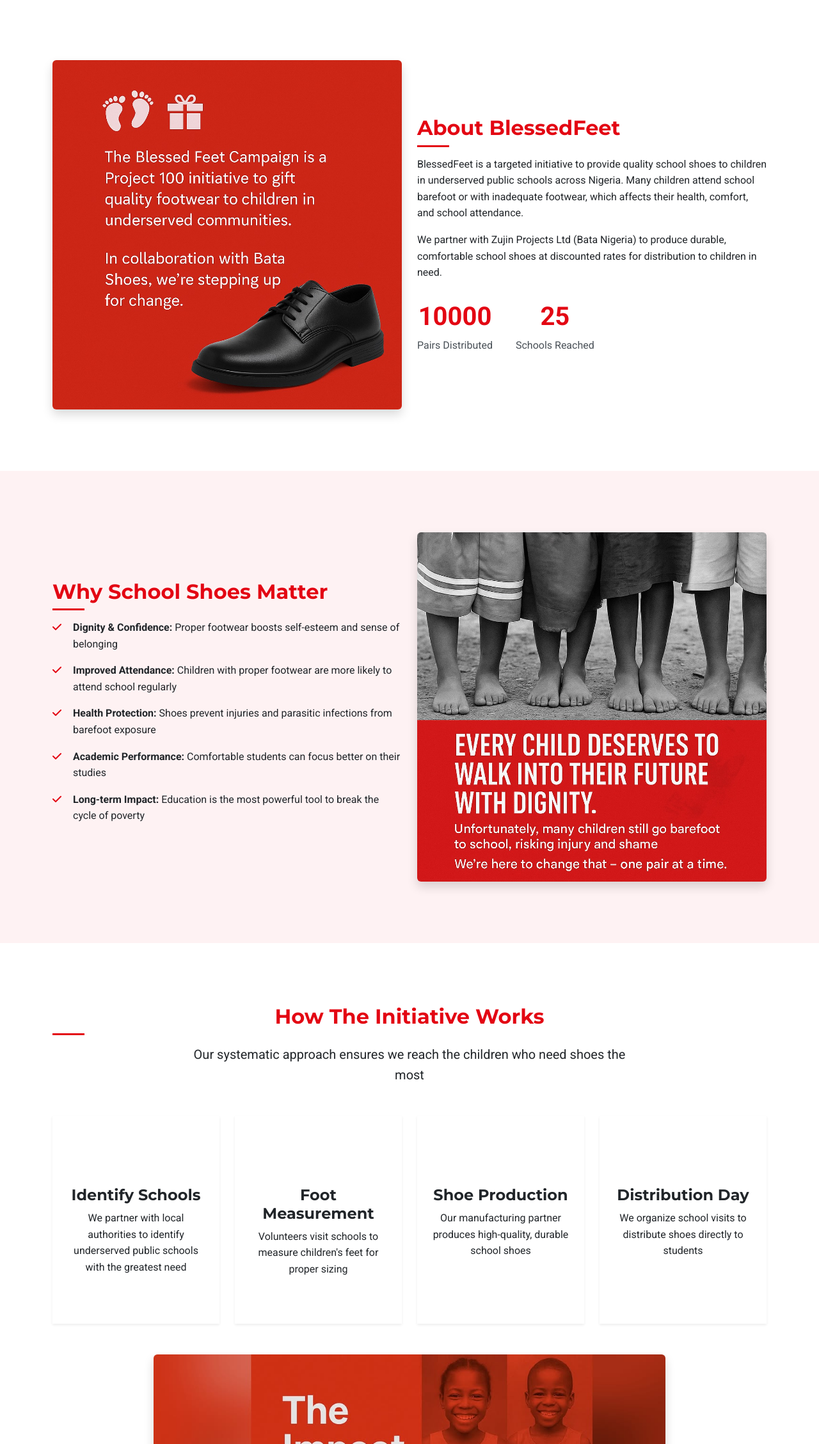
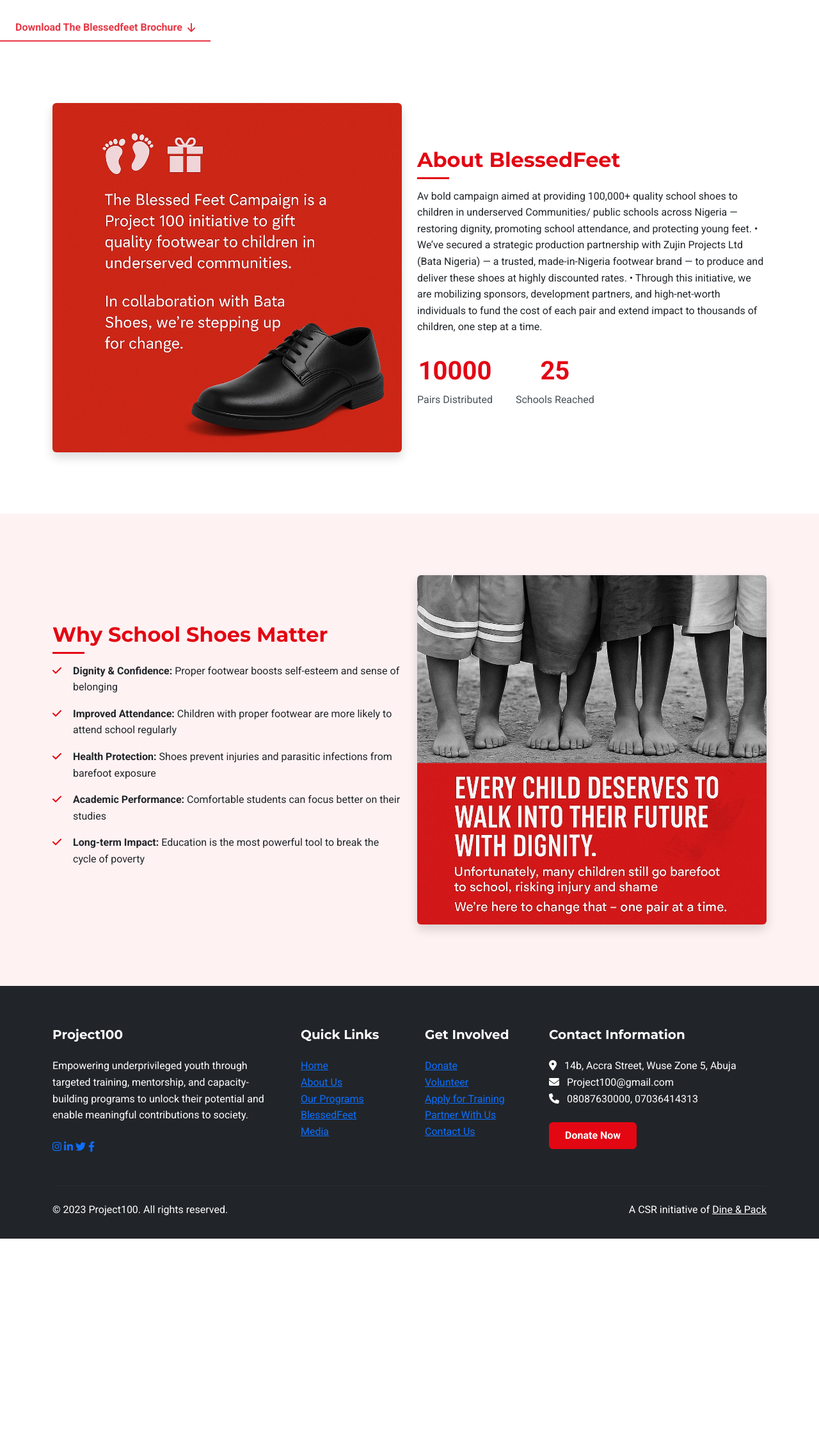
Before and after one commit to Gigx267/Project-100-, a plain HTML site: page blessedfeet.html in a window 1280 px wide. Shown: the part 543-2800 px from the top of the page at 64% size. After the commit the page ends 2479 px from the top, so only its background shows below. Drawn offline with nearby package versions, Linux system fonts and the light colour scheme.

Commit message:
Update blessedfeet.html

```diff
--- a/blessedfeet.html
+++ b/blessedfeet.html
@@ -266,7 +266,22 @@
         </nav>
       </div>
     </section>
-
+<div class="mt-4">
+  <a href="https://gigx267.github.io/Project-100-/BlessedFeet%20Pitch%20Deck%20.pdf"
+     class="d-inline-flex align-items-center text-decoration-none px-4 py-2 border-bottom"
+     style="
+        color: #e63946;
+        font-weight: 600;
+        border-bottom: 2px solid #e63946 !important;
+        transition: all 0.3s ease;
+     "
+     onmouseover="this.style.color='#c1121f'; this.style.borderBottomColor='#c1121f'"
+     onmouseout="this.style.color='#e63946'; this.style.borderBottomColor='#e63946'"
+     download>
+    <span class="me-2">Download The Blessedfeet Brochure</span>
+    <i class="fas fa-arrow-down" style="transition: transform 0.3s ease;"></i>
+  </a>
+</div>
     <!-- About Initiative -->
     <section class="py-5">
       <div class="container py-5">
@@ -276,8 +291,13 @@
           </div>
           <div class="col-lg-6">
             <h2 class="section-title mb-4">About BlessedFeet</h2>
-            <p>BlessedFeet is a targeted initiative to provide quality school shoes to children in underserved public schools across Nigeria. Many children attend school barefoot or with inadequate footwear, which affects their health, comfort, and school attendance.</p>
-            <p>We partner with Zujin Projects Ltd (Bata Nigeria) to produce durable, comfortable school shoes at discounted rates for distribution to children in need.</p>
+            <p></p>
+            <p>
+ Av  bold campaign aimed at providing 100,000+ quality school shoes to children in underserved Communities/ public schools across Nigeria — restoring dignity, promoting school attendance, and protecting young feet.
+• We’ve secured a strategic production partnership with Zujin Projects Ltd (Bata Nigeria) — a trusted, made-in-Nigeria footwear brand — to produce and deliver these shoes at highly discounted rates.
+• Through this initiative, we are mobilizing sponsors, development partners, and high-net-worth individuals to fund the cost of each pair and extend impact to thousands of children, one step at a time.
+
+            </p>
             <div class="mt-4">
               <div class="stat-item">
                 <span class="stat-number" data-target="10000">0</span>
@@ -314,89 +334,6 @@
       </div>
     </section>
 
-    <!-- How It Works -->
-    <section class="py-5">
-      <div class="container py-5">
-        <div class="text-center mb-5">
-          <h2 class="section-title mb-4">How The Initiative Works</h2>
-          <p class="lead mx-auto" style="max-width: 700px;">
-            Our systematic approach ensures we reach the children who need shoes the most
-          </p>
-        </div>
-
-        <div class="row g-4">
-          <div class="col-md-6 col-lg-3">
-            <div class="card h-100 border-0 shadow-sm">
-              <div class="card-body text-center p-4">
-                <div class="bg-primary-red text-white rounded-circle d-inline-flex align-items-center justify-content-center mb-3" style="width: 70px; height: 70px;">
-                  <span class="h4 mb-0">1</span>
-                </div>
-                <h4>Identify Schools</h4>
-                <p>We partner with local authorities to identify underserved public schools with the greatest need</p>
-              </div>
-            </div>
-          </div>
-
-          <div class="col-md-6 col-lg-3">
-            <div class="card h-100 border-0 shadow-sm">
-              <div class="card-body text-center p-4">
-                <div class="bg-primary-red text-white rounded-circle d-inline-flex align-items-center justify-content-center mb-3" style="width: 70px; height: 70px;">
-                  <span class="h4 mb-0">2</span>
-                </div>
-                <h4>Foot Measurement</h4>
-                <p>Volunteers visit schools to measure children's feet for proper sizing</p>
-              </div>
-            </div>
-          </div>
-
-          <div class="col-md-6 col-lg-3">
-            <div class="card h-100 border-0 shadow-sm">
-              <div class="card-body text-center p-4">
-                <div class="bg-primary-red text-white rounded-circle d-inline-flex align-items-center justify-content-center mb-3" style="width: 70px; height: 70px;">
-                  <span class="h4 mb-0">3</span>
-                </div>
-                <h4>Shoe Production</h4>
-                <p>Our manufacturing partner produces high-quality, durable school shoes</p>
-              </div>
-            </div>
-          </div>
-
-          <div class="col-md-6 col-lg-3">
-            <div class="card h-100 border-0 shadow-sm">
-              <div class="card-body text-center p-4">
-                <div class="bg-primary-red text-white rounded-circle d-inline-flex align-items-center justify-content-center mb-3" style="width: 70px; height: 70px;">
-                  <span class="h4 mb-0">4</span>
-                </div>
-                <h4>Distribution Day</h4>
-                <p>We organize school visits to distribute shoes directly to students</p>
-              </div>
-            </div>
-          </div>
-        </div>
-
-        <div class="text-center mt-5">
-          <img src="y (2).jpg" alt="Shoe distribution" class="img-fluid rounded shadow" style="max-width: 800px;">
-        </div>
-      </div>
-    </section>
-
-    <!-- CTA Section -->
-    <section class="cta-section">
-      <div class="container">
-        <div class="row justify-content-center">
-          <div class="col-lg-8 text-center">
-            <h2 class="mb-4">Help Us Put Shoes on More Children's Feet</h2>
-            <p class="lead mb-5">
-              Your donation can provide quality school shoes and transform a child's educational experience.
-            </p>
-            <div class="d-flex flex-wrap justify-content-center gap-3">
-              <a href="donate.html" class="btn btn-light btn-lg">Donate Now</a>
-              <a href="contact.html" class="btn btn-outline-light btn-lg">Partner With Us</a>
-            </div>
-          </div>
-        </div>
-      </div>
-    </section>
 
     <!-- Footer -->
     <footer class="footer">
```
